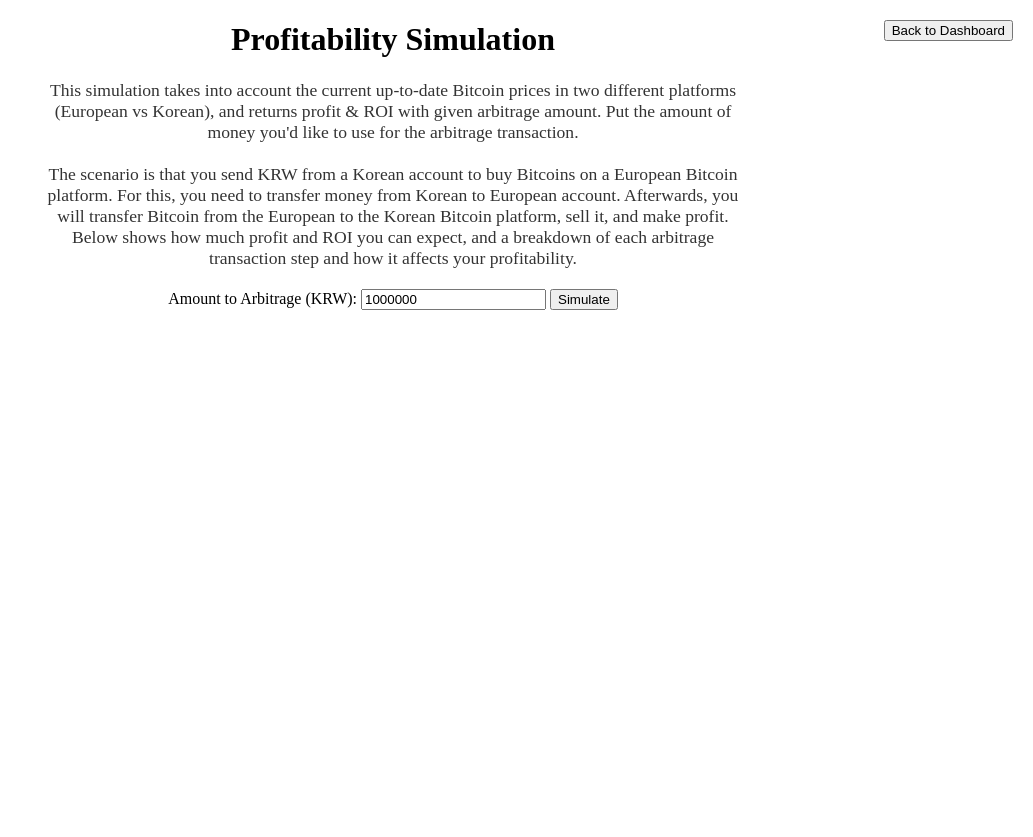
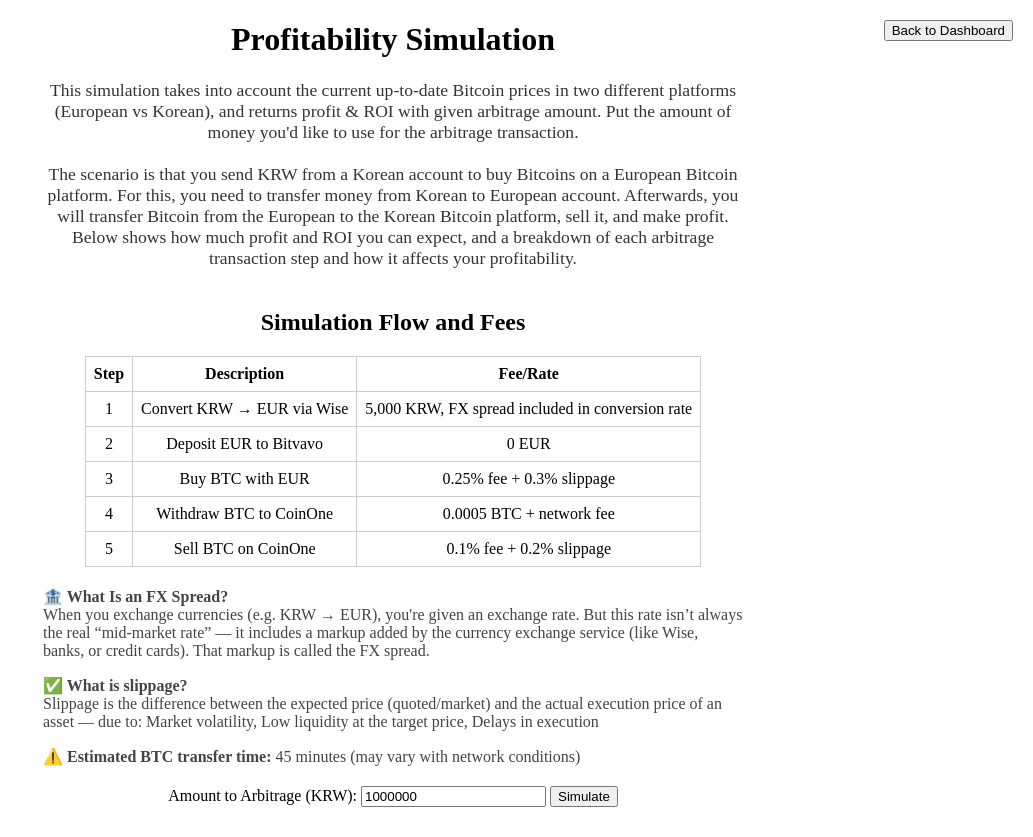
Before and after one commit to dokim804/kimchi-arbitrage-bot, a Flask app: page /simulation in a window 1280 px wide. Shown: the whole page, without its empty margins (247-1280 px from the left). Before the commit the page ends 310 px from the top, so only its background shows below. Run offline with Flask 3, Linux system fonts and the light colour scheme.

Commit message:
Add simulation flow and fees table

```diff
--- a/app/templates/simulation.html
+++ b/app/templates/simulation.html
@@ -34,6 +34,53 @@
         This simulation takes into account the current up-to-date Bitcoin prices in two different platforms (European vs Korean), and returns profit & ROI with given arbitrage amount. Put the amount of money you'd like to use for the arbitrage transaction.<br><br>
         The scenario is that you send KRW from a Korean account to buy Bitcoins on a European Bitcoin platform. For this, you need to transfer money from Korean to European account. Afterwards, you will transfer Bitcoin from the European to the Korean Bitcoin platform, sell it, and make profit. Below shows how much profit and ROI you can expect, and a breakdown of each arbitrage transaction step and how it affects your profitability.
     </div>
+    <div class="centered" style="margin-top:40px;">
+    <h2>Simulation Flow and Fees</h2>
+    <table style="margin: 0 auto; border-collapse: collapse;">
+        <thead>
+            <tr>
+                <th style="border:1px solid #ccc; padding:8px;">Step</th>
+                <th style="border:1px solid #ccc; padding:8px;">Description</th>
+                <th style="border:1px solid #ccc; padding:8px;">Fee/Rate</th>
+            </tr>
+        </thead>
+        <tbody>
+            <tr>
+                <td style="border:1px solid #ccc; padding:8px;">1</td>
+                <td style="border:1px solid #ccc; padding:8px;">Convert KRW → EUR via Wise</td>
+                <td style="border:1px solid #ccc; padding:8px;">5,000 KRW, FX spread included in conversion rate</td>
+            </tr>
+            <tr>
+                <td style="border:1px solid #ccc; padding:8px;">2</td>
+                <td style="border:1px solid #ccc; padding:8px;">Deposit EUR to Bitvavo</td>
+                <td style="border:1px solid #ccc; padding:8px;">0 EUR</td>
+            </tr>
+            <tr>
+                <td style="border:1px solid #ccc; padding:8px;">3</td>
+                <td style="border:1px solid #ccc; padding:8px;">Buy BTC with EUR</td>
+                <td style="border:1px solid #ccc; padding:8px;">0.25% fee + 0.3% slippage</td>
+            </tr>
+            <tr>
+                <td style="border:1px solid #ccc; padding:8px;">4</td>
+                <td style="border:1px solid #ccc; padding:8px;">Withdraw BTC to CoinOne</td>
+                <td style="border:1px solid #ccc; padding:8px;">0.0005 BTC + network fee</td>
+            </tr>
+            <tr>
+                <td style="border:1px solid #ccc; padding:8px;">5</td>
+                <td style="border:1px solid #ccc; padding:8px;">Sell BTC on CoinOne</td>
+                <td style="border:1px solid #ccc; padding:8px;">0.1% fee + 0.2% slippage</td>
+            </tr>
+        </tbody>
+    </table>
+    <div style="max-width:700px; margin:20px auto; text-align:left; font-size:1em; color:#444;">
+        <p><b>🏦 What Is an FX Spread?</b><br>
+        When you exchange currencies (e.g. KRW → EUR), you're given an exchange rate. But this rate isn’t always the real “mid-market rate” — it includes a markup added by the currency exchange service (like Wise, banks, or credit cards). That markup is called the FX spread.</p>
+        <p><b>✅ What is slippage?</b><br>
+        Slippage is the difference between the expected price (quoted/market) and the actual execution price of an asset — due to: Market volatility, Low liquidity at the target price, Delays in execution</p>
+        <p><b>⚠️ Estimated BTC transfer time:</b> 45 minutes (may vary with network conditions)</p>
+    </div>
+    </div>
+
     <form id="simForm" class="centered">
         <label for="krwAmount">Amount to Arbitrage (KRW):</label>
         <input type="number" id="krwAmount" value="1000000" min="10000" step="10000">
```
